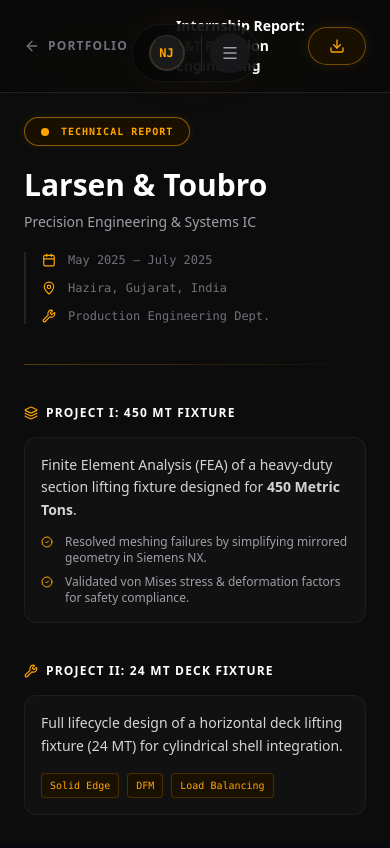
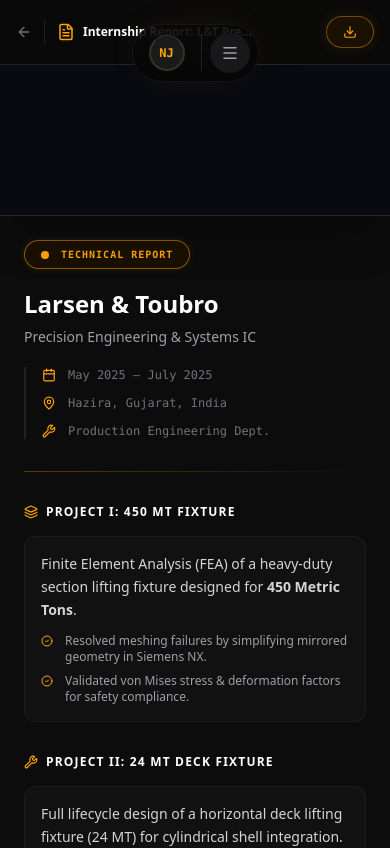
Before and after one commit to Neelayjain02/portfolio, a Next.js app: page /lnt_report in a window 390 px wide. Shown: the top 848 px of the page. Built offline with nearby package versions, Linux system fonts and the light colour scheme.

Commit message:
Update lnt_report.jsx

```diff
--- a/components/lnt_report.jsx
+++ b/components/lnt_report.jsx
@@ -15,47 +15,49 @@
 
 export default function LnTReport() {
   return (
-    // Changed to h-screen to force full height fitting
-    <main className="h-screen bg-[#050505] text-[#E0E4EB] font-sans selection:bg-[#FFA500] selection:text-black overflow-hidden flex flex-col">
+    // UPDATED: min-h-screen allows scrolling on mobile, lg:h-screen locks it on desktop
+    <main className="min-h-screen lg:h-screen bg-[#050505] text-[#E0E4EB] font-sans selection:bg-[#FFA500] selection:text-black overflow-y-auto lg:overflow-hidden flex flex-col">
 
       {/* --- BACKGROUND FX --- */}
       <div className="fixed inset-0 pointer-events-none z-0">
         <div className="absolute inset-0 opacity-[0.08]"
           style={{ backgroundImage: "linear-gradient(#222 1px, transparent 1px), linear-gradient(90deg, #222 1px, transparent 1px)", backgroundSize: "32px 32px" }}
         />
-        <div className="absolute top-[-10%] right-[-10%] w-[500px] h-[500px] bg-[#FFA500]/5 rounded-full blur-[120px]" />
+        <div className="absolute top-[-10%] right-[-10%] w-[300px] lg:w-[500px] h-[300px] lg:h-[500px] bg-[#FFA500]/5 rounded-full blur-[80px] lg:blur-[120px]" />
       </div>
 
       {/* --- HEADER --- */}
-      <header className="relative z-20 flex items-center justify-between px-6 py-4 border-b border-white/10 bg-[#0A0A0A]/90 backdrop-blur-md shrink-0">
-        <div className="flex items-center gap-4">
+      <header className="relative z-20 flex items-center justify-between px-4 lg:px-6 py-4 border-b border-white/10 bg-[#0A0A0A]/90 backdrop-blur-md shrink-0">
+        <div className="flex items-center gap-3 lg:gap-4">
           <Link href="/">
             <button className="flex items-center gap-2 text-xs font-bold uppercase tracking-widest text-zinc-500 hover:text-[#FFA500] transition-colors">
-              <ArrowLeft size={16} /> Portfolio
+              <ArrowLeft size={16} /> <span className="hidden sm:inline">Portfolio</span>
             </button>
           </Link>
           <div className="h-6 w-px bg-white/10" />
-          <h1 className="text-sm md:text-base font-bold text-white flex items-center gap-2">
-            <FileText size={18} className="text-[#FFA500]" />
-            Internship Report: L&T Precision Engineering
+          <h1 className="text-xs md:text-base font-bold text-white flex items-center gap-2 truncate max-w-[200px] md:max-w-none">
+            <FileText size={18} className="text-[#FFA500] shrink-0" />
+            <span className="truncate">Internship Report: L&T Precision</span>
           </h1>
         </div>
 
         <a
           href="/LnT_Report.pdf"
           download
-          className="flex items-center gap-2 px-5 py-2.5 rounded-full bg-[#1A1002] border border-[#FFA500]/40 text-[#FFA500] text-xs font-bold hover:bg-[#FFA500] hover:text-black transition-all shadow-[0_0_15px_rgba(255,165,0,0.1)]"
+          className="flex items-center gap-2 px-4 py-2 lg:px-5 lg:py-2.5 rounded-full bg-[#1A1002] border border-[#FFA500]/40 text-[#FFA500] text-[10px] lg:text-xs font-bold hover:bg-[#FFA500] hover:text-black transition-all shadow-[0_0_15px_rgba(255,165,0,0.1)] shrink-0"
         >
-          <Download size={16} /> <span className="hidden sm:inline">Download PDF</span>
+          <Download size={14} /> <span className="hidden sm:inline">Download PDF</span>
         </a>
       </header>
 
       {/* --- MAIN CONTENT (Split View) --- */}
+      {/* UPDATED: flex-col for mobile, lg:flex-row for desktop */}
       <div className="flex-1 relative z-10 flex flex-col lg:flex-row overflow-hidden">
 
         {/* SIDEBAR: Project Context */}
-        <aside className="w-full lg:w-[400px] xl:w-[450px] border-b lg:border-b-0 lg:border-r border-white/10 bg-[#0C0C0C] p-6 lg:p-8 overflow-y-auto custom-scrollbar shrink-0">
-          <div className="space-y-10">
+        {/* UPDATED: w-full on mobile, fixed width on desktop. h-auto on mobile. */}
+        <aside className="w-full lg:w-[400px] xl:w-[450px] border-b lg:border-b-0 lg:border-r border-white/10 bg-[#0C0C0C] p-6 lg:p-8 overflow-y-auto custom-scrollbar shrink-0 order-2 lg:order-1 h-auto lg:h-full">
+          <div className="space-y-8 lg:space-y-10">
 
             {/* Meta Data */}
             <div className="space-y-5">
@@ -65,7 +67,7 @@
               </div>
 
               <div>
-                <h2 className="text-3xl font-bold text-white leading-tight mb-2">Larsen & Toubro</h2>
+                <h2 className="text-2xl lg:text-3xl font-bold text-white leading-tight mb-2">Larsen & Toubro</h2>
                 <p className="text-zinc-400 text-sm">Precision Engineering & Systems IC</p>
               </div>
 
@@ -137,9 +139,10 @@
           </div>
         </aside>
 
-        {/* PDF VIEWER AREA - MAXIMIZED HEIGHT */}
-        <section className="flex-1 bg-[#050505] relative p-0 lg:p-6 flex flex-col h-[600px] lg:h-auto">
-          <div className="flex-1 w-full h-full bg-[#111] rounded-none lg:rounded-2xl border-t lg:border border-white/10 overflow-hidden shadow-2xl relative group">
+        {/* PDF VIEWER AREA */}
+        {/* UPDATED: Order 1 to show PDF first on mobile. Fixed height on mobile (60vh), auto on desktop. */}
+        <section className="flex-1 bg-[#050505] relative p-0 lg:p-6 flex flex-col h-[50vh] lg:h-auto order-1 lg:order-2">
+          <div className="flex-1 w-full h-full bg-[#111] rounded-none lg:rounded-2xl border-b lg:border border-white/10 overflow-hidden shadow-2xl relative group">
 
             {/* PDF Iframe with Full Height */}
             <iframe
```
